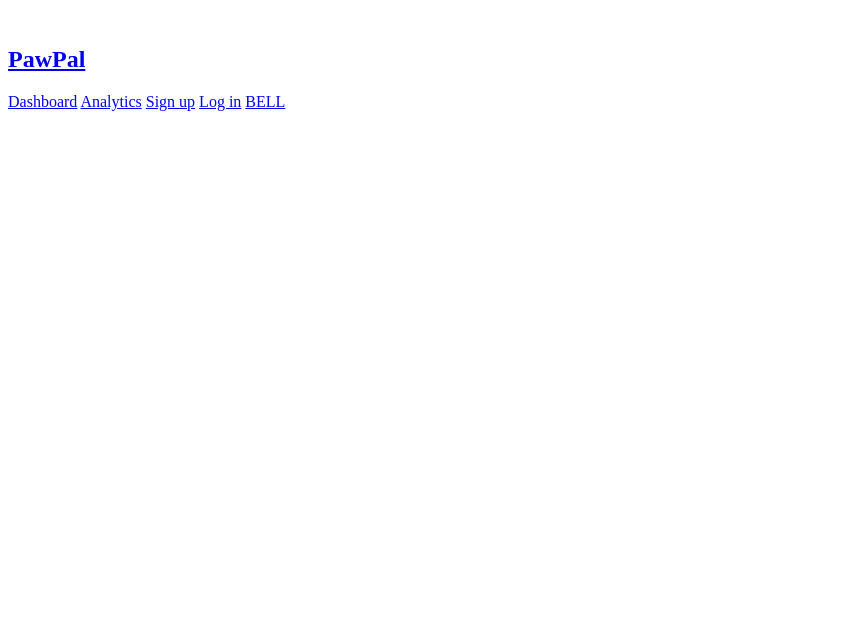
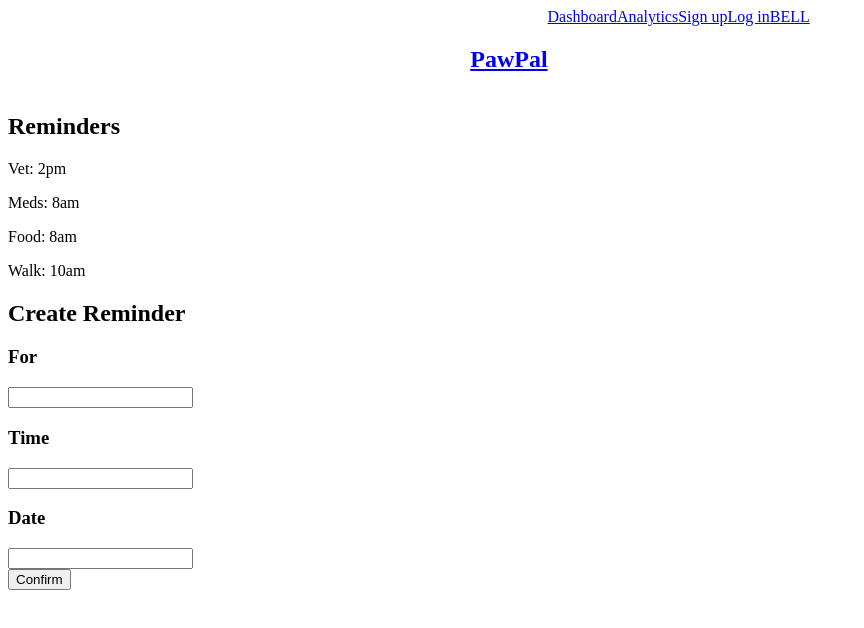
Before and after one commit to CartWebApp/pawpal-web-app-figma-frogs, a plain HTML site: page reminders.html in a window 1280 px wide. Shown: the whole page, without its empty margins (0-864 px from the left). Drawn offline with Linux system fonts and the light colour scheme.

Commit message:
settings

```diff
--- a/reminders.html
+++ b/reminders.html
@@ -1,7 +1,7 @@
 <!DOCTYPE html>
 <html>
     <head>
-
+<link rel="stylesheet" href="style.css">
     </head>
     <body>
         <nav>
@@ -15,5 +15,27 @@
             <a href="login.html">Log in</a>
             <a href="reminders.html">BELL</a>
         </nav>
+        <div>
+            <section class="card one-third">
+
+<h2>Reminders</h2>
+<p>Vet: 2pm</p>
+<p>Meds: 8am</p>
+<p>Food: 8am</p>
+<p>Walk: 10am</p>
+            </section>
+            <section class="card two-thirds">
+            <h2>Create Reminder</h2>
+            <h3>For</h3>
+            <input type="text">
+            <h3>Time</h3>
+            <input type="text">
+            <h3>Date</h3>
+            </div>
+            <input type="text">
+            </section>
+            <div>
+                <button>Confirm</button>
+            </div>
     </body>
 </html>
```
Also changed, not shown: index.html (+2 -1 lines), settings.html (+13 -0 lines).
